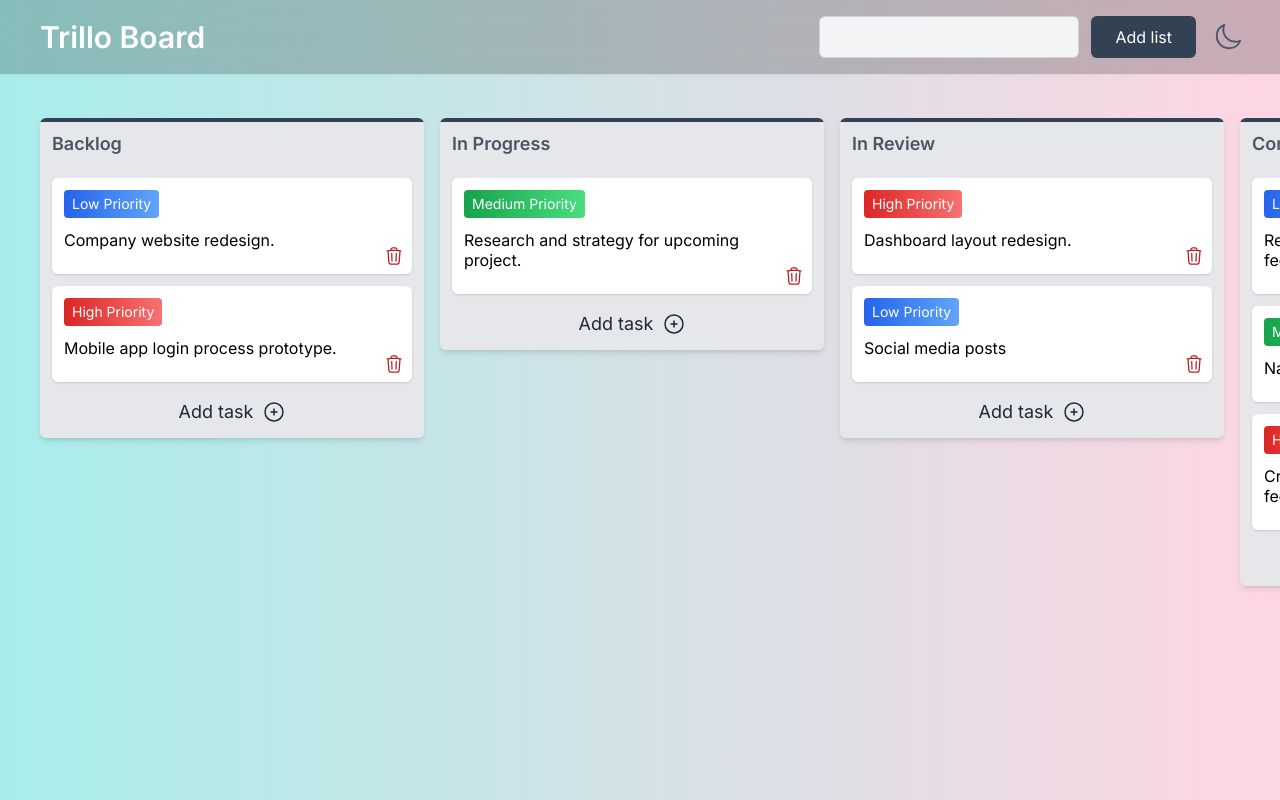
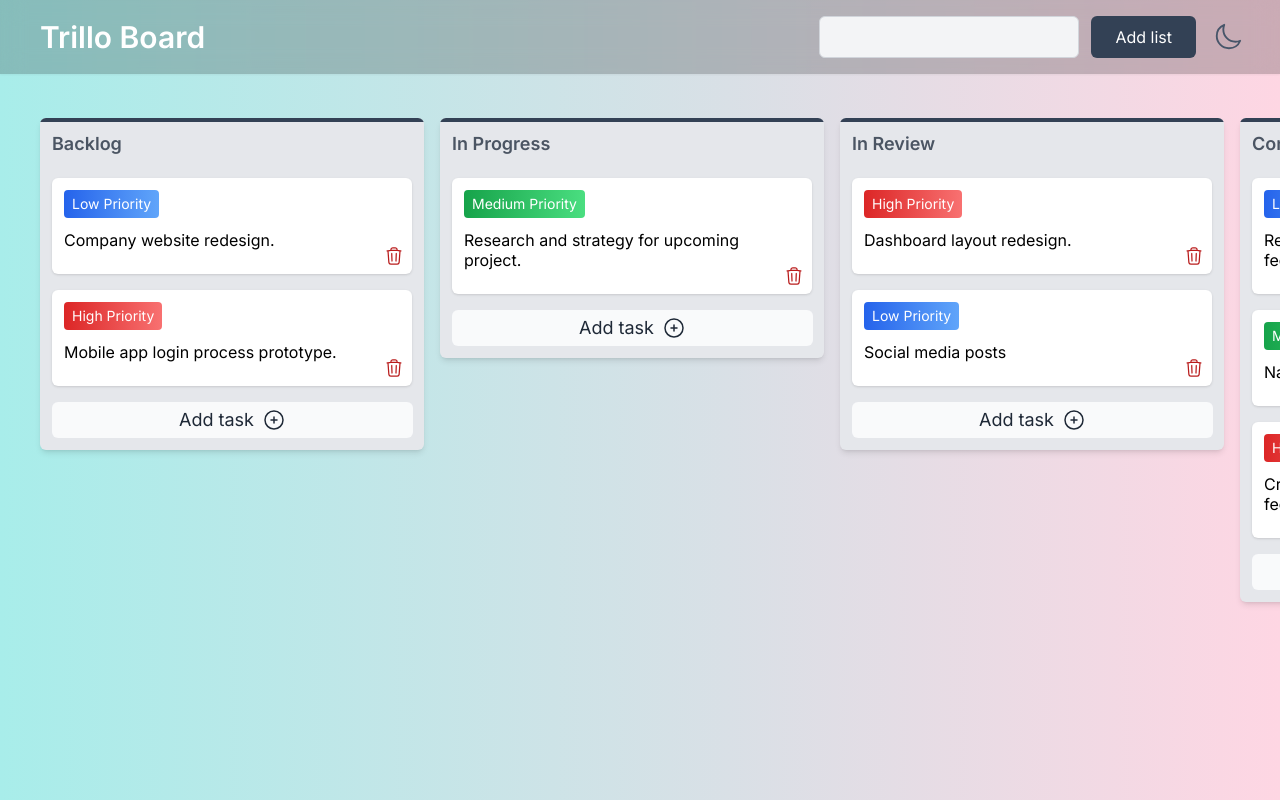
Before and after one commit to mvuja/Trillo, a Next.js app: page / in a window 1280 px wide. Built offline with nearby package versions, Linux system fonts and the light colour scheme.

Commit message:
fix colors

```diff
--- a/app/components/CardItem.jsx
+++ b/app/components/CardItem.jsx
@@ -83,6 +83,7 @@ function CardItem({ item, index, boardData, onDeleteCard }) {
           {...provided.dragHandleProps}
           className={`card ${snapshot.isDragging && 'dragging'}`}
         >
+          <div className="card-inner">
             <button ref={priorityBtnRef} onClick={showPriorityHandler} className={`card-label test ${priority === 0 ? "priority-0" : priority === 1 ? "priority-1" : "priority-2"}`}>
                 {priority === 0
                   ? "Low Priority"
@@ -104,6 +105,8 @@ function CardItem({ item, index, boardData, onDeleteCard }) {
             </button>
           </div>
 
+        </div>
+
       )}
     </Draggable>
   );
--- a/app/globals.css
+++ b/app/globals.css
@@ -30,11 +30,15 @@
 }
 
 .card{
-  @apply bg-white rounded-md p-3 m-3 mt-0 last:mb-0 shadow relative dark:bg-slate-700 transition-colors
+  background: none!important;
+  @apply px-3 py-2 last:pb-1
+}
+.card-inner{
+  @apply bg-white rounded-md p-3 shadow relative dark:bg-slate-700 transition-colors
 }
 
-.card.dragging{
-  @apply bg-gray-200 dark:bg-slate-600
+.card.dragging .card-inner{
+  @apply bg-gray-100 dark:bg-slate-600
 }
 
 .card-title{
@@ -89,20 +93,17 @@
   @apply bg-gray-200 transition rounded-md shadow-md flex flex-col relative overflow-hidden whitespace-normal dark:bg-slate-900
 }
 
-.column.dragging-over{
-  @apply bg-gray-300 dark:bg-slate-800
-}
-
 .column-top-bar{
-  @apply w-full h-1 transition bg-slate-700 absolute inset-x-0 top-0 dark:bg-slate-200
+  @apply w-full h-1 transition bg-slate-700 absolute inset-x-0 top-0 dark:bg-slate-600
 }
 
 .column-title{
-  @apply text-lg transition text-gray-600 font-semibold dark:text-gray-100
+  @apply p-3 flex justify-between items-center text-lg transition text-gray-600 font-semibold dark:text-gray-100
 }
 
 .add-task{
-  @apply flex justify-center items-center my-3 space-x-2 text-lg transition text-gray-800 dark:text-gray-100
+  width: 94%;
+  @apply flex justify-center items-center m-3 rounded-md py-1 px-3 space-x-2 text-lg transition text-gray-800 dark:text-gray-100 dark:bg-slate-950 bg-gray-50 hover:bg-gray-100
 }
 
 
--- a/app/page.jsx
+++ b/app/page.jsx
@@ -108,23 +108,21 @@ export default function Home() {
                 {boardData.map((board, bIndex) => {
                   return (
                     <div key={board.id} className="w-96 whitespace-nowrap align-top h-full inline-block mx-2 first:ml-10 last:mr-10">
+                      <div className="column">
+                        <span className="column-top-bar"></span>
+                        <h4 className="column-title">
+                          <span>
+                            {board.name}
+                          </span>
+                        </h4>
                         <Droppable droppableId={bIndex.toString()}>
                           {(provided, snapshot) => (
                             <div
                               {...provided.droppableProps}
                               ref={provided.innerRef}
                             >
-                            <div
-                              className={`column ${snapshot.isDraggingOver && "dragging-over"}`}
-                            >
-                              <span className="column-top-bar"></span>
-                              <h4 className=" p-3 flex justify-between items-center mb-2">
-                                <span className="column-title">
-                                  {board.name}
-                                </span>
-                              </h4>
-
-                              <div className="overflow-y-auto overflow-x-hidden h-auto pb-1"
+                              <div className={` ${snapshot.isDraggingOver && "dragging-over"}`}>
+                                <div className="overflow-y-auto overflow-x-hidden h-auto"
                                 style={{maxHeight:'calc(100vh - 290px)'}}>
                                   {board.items.length > 0 &&
                                     board.items.map((item, iIndex) => {
@@ -141,7 +139,6 @@ export default function Home() {
                                     })}
                                   {provided.placeholder}
                                 </div>
-
                                 {
                                   showForm && selectedBoard === bIndex ? (
                                     <div className="p-3">
@@ -155,15 +152,11 @@ export default function Home() {
                                       <button className="btn" data-id={bIndex} onClick={(e) => onAddCard(e)}>Add</button>
                                     </div>
                                   ): (
-                                  <button
-                                    className="add-task"
-                                    onClick={() => {setSelectedBoard(bIndex); setShowForm(true);}}
-                                  >
+                                    <button className="add-task" onClick={() => {setSelectedBoard(bIndex); setShowForm(true);}}>
                                       <span>Add task</span>
                                       <svg xmlns="http://www.w3.org/2000/svg" fill="none" viewBox="0 0 24 24" strokeWidth={1.5} stroke="currentColor" className="w-6 h-6">
                                         <path strokeLinecap="round" strokeLinejoin="round" d="M12 9v6m3-3H9m12 0a9 9 0 11-18 0 9 9 0 0118 0z" />
                                       </svg>
-
                                     </button>
                                   )
                                 }
@@ -171,6 +164,7 @@ export default function Home() {
                             </div>
                           )}
                         </Droppable>
+                      </div>
                     </div>
                   )
                 })}
```
Lines whose indentation alone changed are shown as unchanged.
